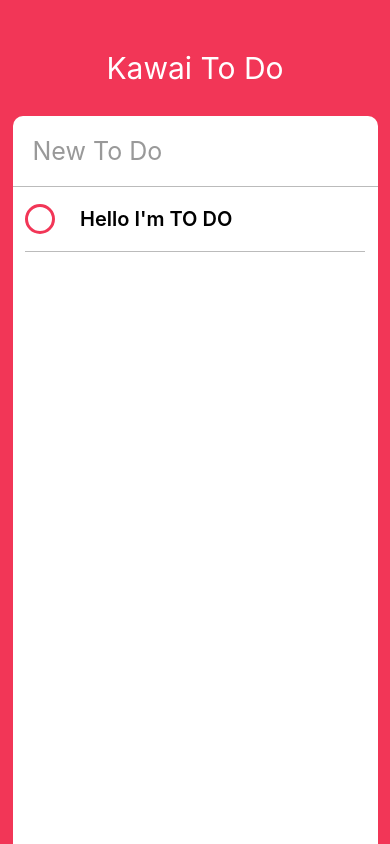
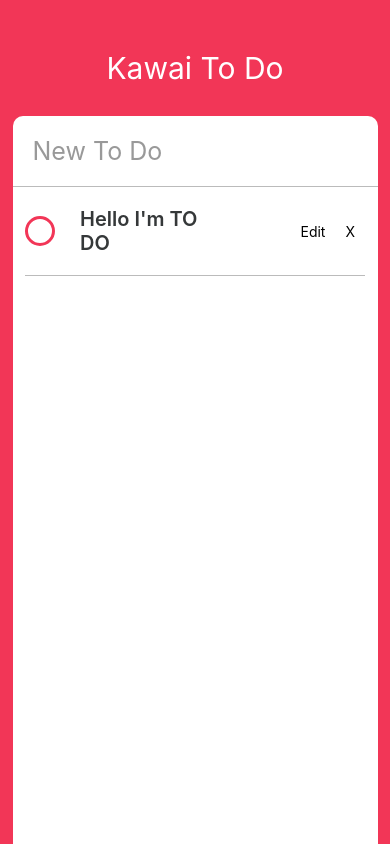
Before and after one commit to leehwasub/kawai-todo, a React Native app: screen / in a window 390 px wide. Built offline with nearby package versions, Linux system fonts and the light colour scheme.

Commit message:
#6 Styling the To Do Component

```diff
--- a/ToDo.js
+++ b/ToDo.js
@@ -11,15 +11,39 @@ export default class ToDo extends React.Component{
     }
 
     render(){
-        const {isCompleted} = this.state;
+        const {isCompleted, isEditing} = this.state;
         return(
             <View style={styles.container}>
-                <TouchableOpacity onPress={this._toggleComplete}>
-                    <View style={[styles.circle, isCompleted ? styles.completedCircle : styles.umcompletedCircle]}>
+                <View style={styles.column}>
+                    <TouchableOpacity onPress={this._toggleComplete}>
+                        <View style={[styles.circle, isCompleted ? styles.completedCircle : styles.umcompletedCircle]}>
 
-                    </View>
-                </TouchableOpacity>
-                <Text style={styles.text}>Hello I'm TO DO</Text>
+                        </View>
+                    </TouchableOpacity>
+                    <Text style={[styles.text, isCompleted ? styles.completedText : styles.uncompletedText]}>Hello I'm TO DO</Text>
+                </View>
+                    {isEditing ? (
+                        <View style={styles.actions}>
+                            <TouchableOpacity onPressOut={this._finishEditing}>
+                                <View style={styles.actionContainer}>
+                                    <Text style={styles.actionText}>Check</Text>
+                                </View>
+                            </TouchableOpacity>
+                        </View>
+                    ) : (
+                        <View style={styles.actions}>
+                            <TouchableOpacity onPressOut={this._startEditing}>
+                                <View style={styles.actionContainer}>
+                                    <Text style={styles.actionText}>Edit</Text>
+                                </View>
+                            </TouchableOpacity>
+                            <TouchableOpacity>
+                                <View style={styles.actionContainer}>
+                                    <Text style={styles.actionText}>X</Text>
+                                </View>
+                            </TouchableOpacity>
+                        </View>
+                    )}
             </View>
         );
     }
@@ -31,6 +55,18 @@ export default class ToDo extends React.Component{
             });
         });
     };
+
+    _startEditing = () => {
+        this.setState({
+            isEditing: true
+        });
+    }
+
+    _finishEditing = () => {
+        this.setState({
+            isEditing: false
+        });
+    }
 }
 
 const styles = StyleSheet.create({
@@ -39,7 +75,8 @@ const styles = StyleSheet.create({
         borderBottomColor:"#bbb",
         borderBottomWidth:StyleSheet.hairlineWidth,
         flexDirection:"row",
-        alignItems:"center"
+        alignItems:"center",
+        justifyContent:"space-between"
     },
     circle : {
         width:30,
@@ -58,5 +95,25 @@ const styles = StyleSheet.create({
         fontWeight:"600",
         fontSize:20,
         marginVertical:20
+    },
+    completedText:{
+        color:"#bbb",
+        textDecorationLine:"line-through"
+    },
+    uncompletedText:{
+        color:"#353839"
+    },
+    column:{
+        flexDirection:"row",
+        alignItems:"center",
+        width: width / 2,
+        justifyContent:"space-between"
+    },
+    actions:{
+        flexDirection:"row"
+    },
+    actionContainer:{
+        marginVertical: 10,
+        marginHorizontal: 10
     }
 });
```
